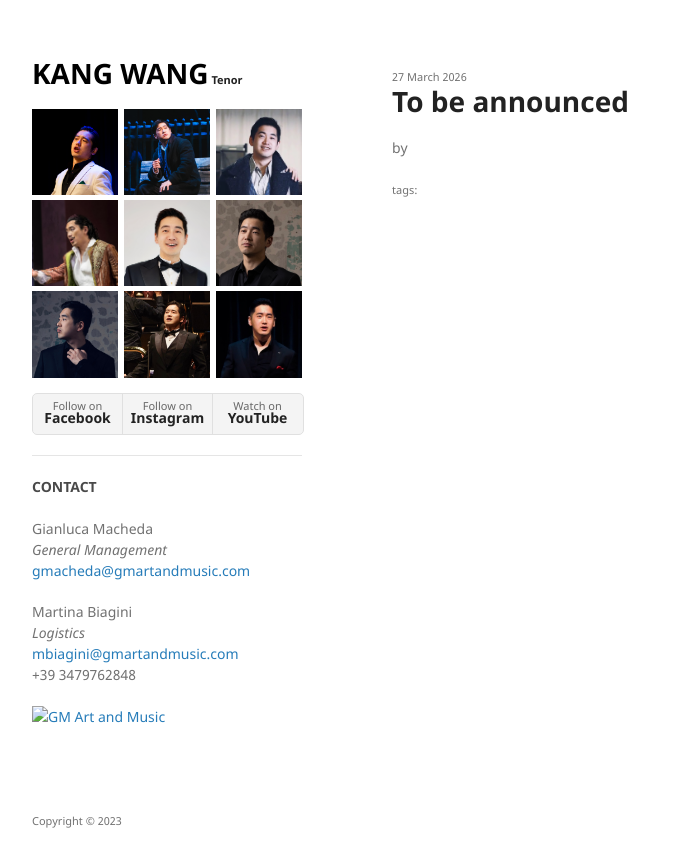
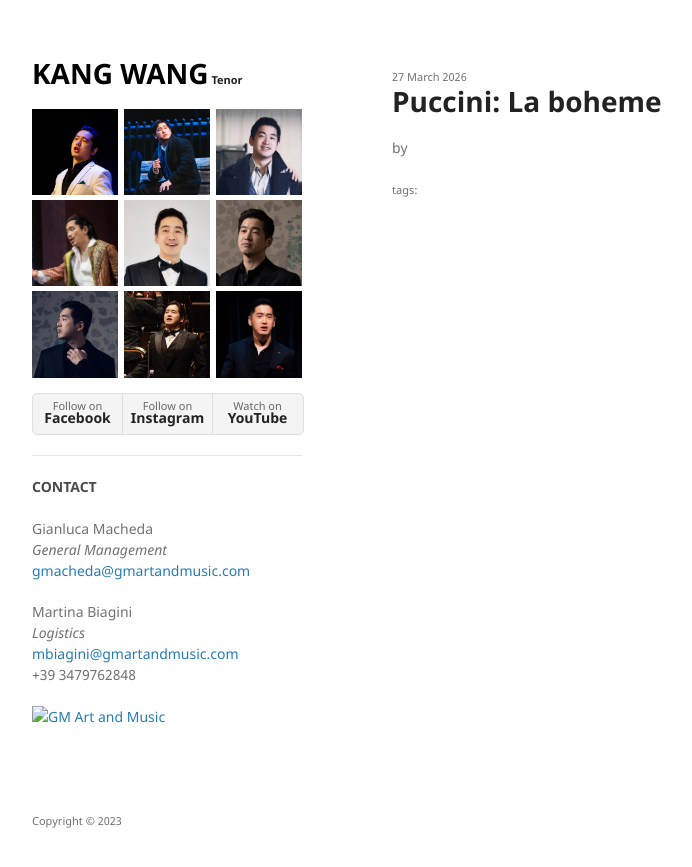
Before and after one commit to kwopera/kwt, a Jekyll site: the page built from _posts/2026-03-27-boheme.md, in a window 1280 px wide. Shown: the top 867 px of the page, without its empty margins (178-870 px from the left). Built offline with Jekyll 4.4.1, drawn with Linux system fonts in a browser that asks for light colours.

Commit message:
Update 2026-03-27-boheme.md

```diff
--- a/_posts/2026-03-27-boheme.md
+++ b/_posts/2026-03-27-boheme.md
@@ -1,7 +1,7 @@
 ---
 layout: post
-title: "To be announced"
-when: "2026.03.27 - 2026.04.12"
+title: "Puccini: La boheme"
+when: "2026.04.08 - 2026.04.12"
 where: "Naples, Italy"
 who: "Teatro San Carlo"
 link: "https://www.teatrosancarlo.it/en/"
```
